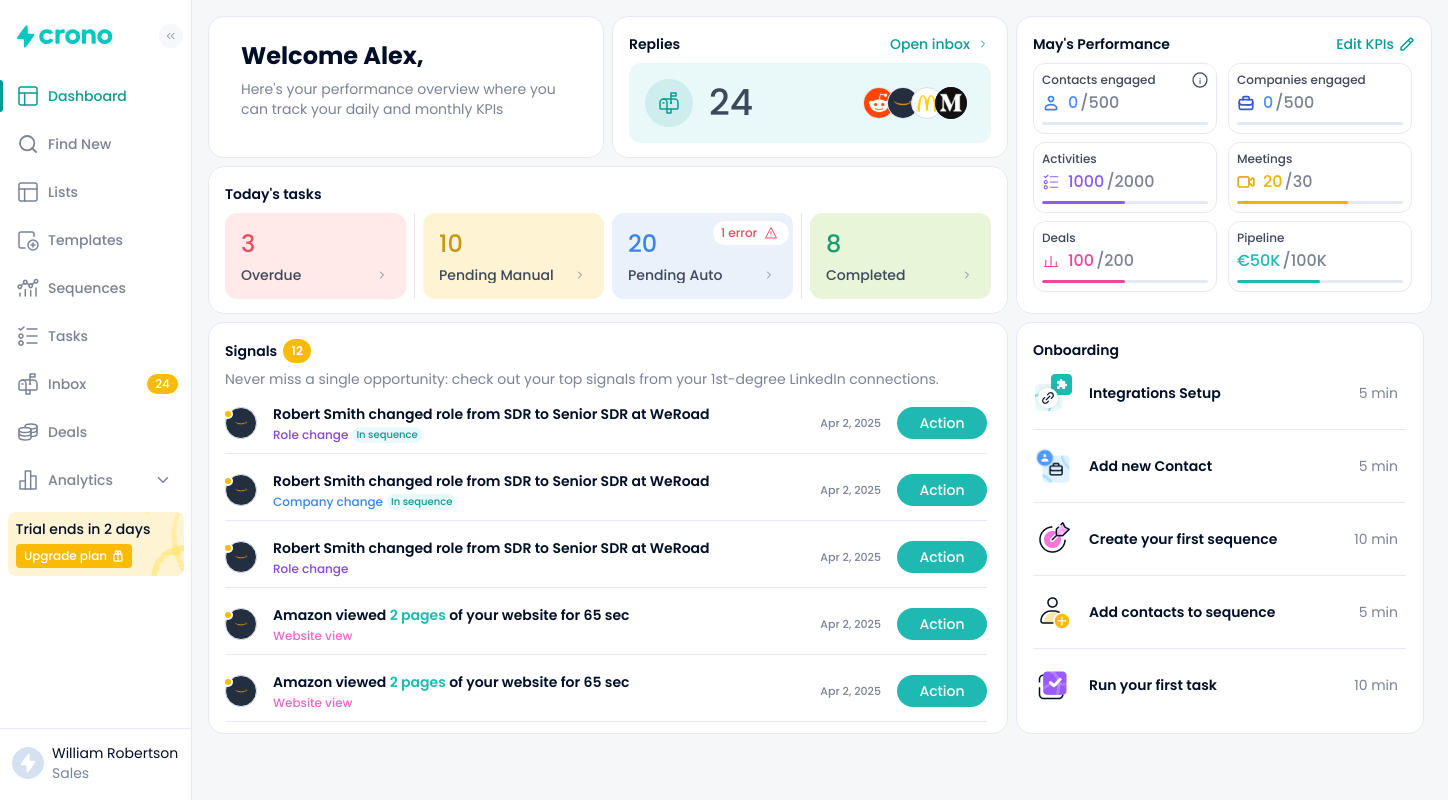
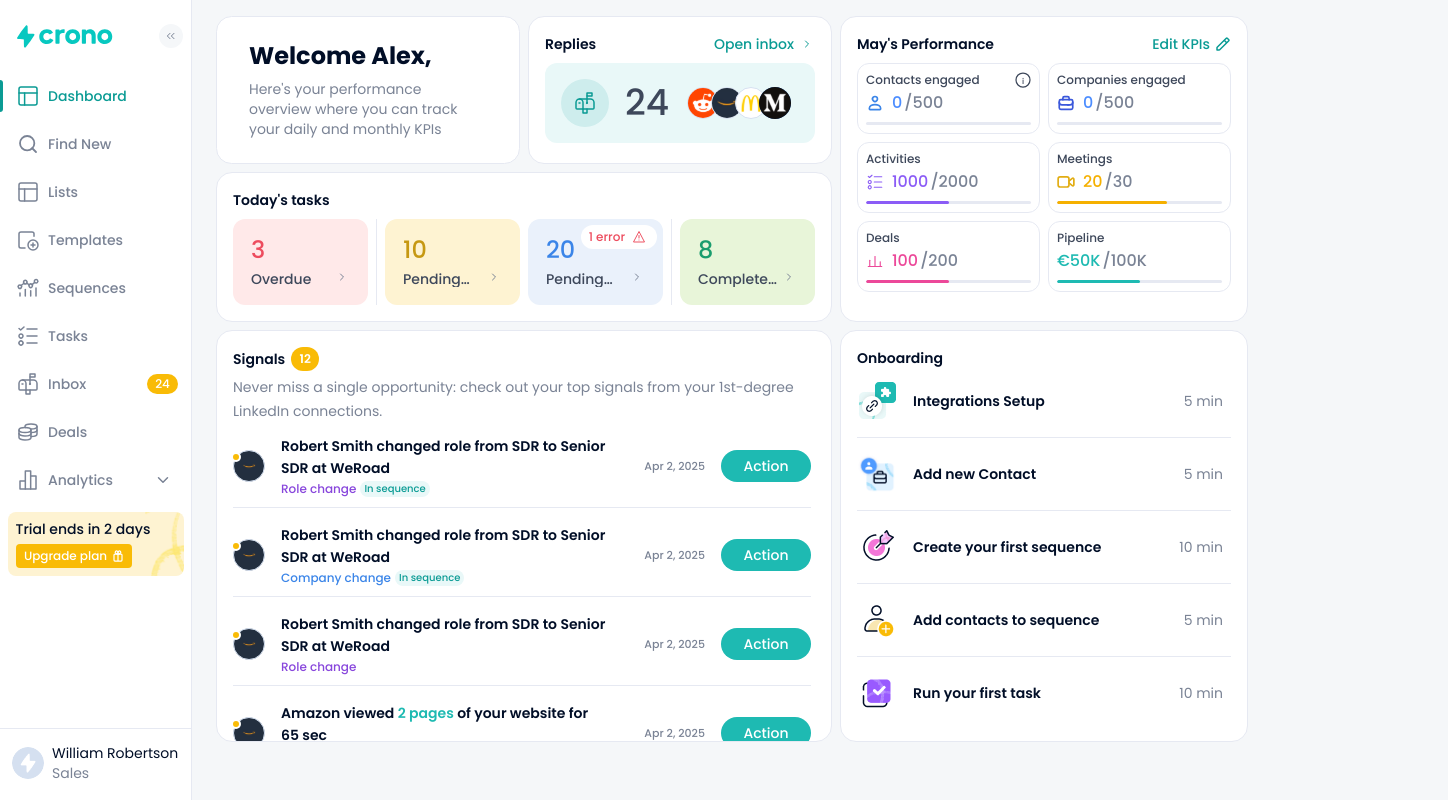
Before and after one commit to gabrielebelloo/crono-dashboard, a React (Vite) app: page /dashboard in a window 1280 px wide. Shown: the whole page, 1448 px wide, since content can reach past the window. Built offline with nearby package versions, Linux system fonts and the light colour scheme.

Commit message:
feat: enhance UI components with improved layout, responsiveness, and new tooltip styles; add color variables for better visual consistency

```diff
--- a/src/components/layout/AppLayout.tsx
+++ b/src/components/layout/AppLayout.tsx
@@ -7,7 +7,7 @@ export default function AppLayout({ children }: { children: React.ReactNode }) {
   const [sidebarOpen, setSidebarOpen] = useState(false);
 
   return (
-    <div className="flex min-h-screen">
+    <div className="flex min-h-screen min-w-0">
       <header className="fixed top-0 left-0 right-0 z-30 flex h-14 items-center justify-between border-b border-border bg-white px-4 lg:hidden">
         <Link to="/dashboard" className="flex shrink-0" aria-label="Crono - go to dashboard">
           <CronoLogo className="h-6 w-auto" aria-hidden />
@@ -37,7 +37,9 @@ export default function AppLayout({ children }: { children: React.ReactNode }) {
 
       <Sidebar mobileOpen={sidebarOpen} onClose={() => setSidebarOpen(false)} />
 
-      <main className="w-full p-4 pt-18 lg:pt-4">{children}</main>
+      <main className="min-w-0 flex-1 max-w-full overflow-x-hidden p-4 pt-18 sm:p-5 lg:p-6 lg:pt-4">
+        {children}
+      </main>
     </div>
   );
 }
--- a/src/components/ui/KpiCard.tsx
+++ b/src/components/ui/KpiCard.tsx
@@ -30,7 +30,7 @@ export default function KpiCard({
   const progressPct = Math.min(max > 0 ? (current / max) * 100 : 0, 100);
 
   return (
-    <div className="box-border flex h-[71px] w-[184px] max-w-full shrink-0 flex-col rounded-[12px] border border-border p-[8px]">
+    <div className="box-border flex h-[71px] w-full min-w-0 max-w-full shrink-0 flex-col rounded-[12px] border border-border p-[8px]">
       <div className="flex shrink-0 items-center justify-between gap-[4px]">
         <span className="text-kpi-title min-w-0 truncate">{title}</span>
 
@@ -70,14 +70,17 @@ export default function KpiCard({
             {showTooltip && (
               <div
                 role="tooltip"
-                className="absolute left-1/2 -translate-x-1/2 top-full mt-2 z-20 w-[246px] rounded-[4px] px-4 py-2 text-xs text-white leading-[18px]"
-                style={{ background: "#151618" }}
+                className="absolute left-1/2 top-full z-20 mt-1 flex w-[246px] -translate-x-1/2 flex-col items-center justify-center p-0"
               >
-                <span
-                  className="absolute left-1/2 -translate-x-1/2 bottom-full h-0 w-0 border-x-[5px] border-b-[5px] border-x-transparent"
-                  style={{ borderBottomColor: "#151618" }}
-                />
-                {tooltip}
+                {/* Figma: 10×4 frame, 7×4 polygon arrow above bubble */}
+                <div className="flex h-1 w-[10px] shrink-0 items-start justify-center" aria-hidden>
+                  <svg width="7" height="4" viewBox="0 0 7 4" className="shrink-0" aria-hidden>
+                    <polygon points="3.5,0 7,4 0,4" fill="var(--popup-dark-color)" />
+                  </svg>
+                </div>
+                <div className="box-border flex min-h-[64px] w-[246px] shrink-0 flex-row items-center justify-center gap-[10px] self-stretch rounded-[4px] bg-[var(--popup-dark-color)] px-4 py-2">
+                  <span className="max-w-[214px] text-center text-b3 text-white">{tooltip}</span>
+                </div>
               </div>
             )}
           </div>
--- a/src/components/ui/OnboardingItem.tsx
+++ b/src/components/ui/OnboardingItem.tsx
@@ -10,11 +10,13 @@ export default function OnboardingItem({ icon, label, duration, onClick }: Onboa
     <button
       type="button"
       onClick={onClick}
-      className="box-border flex h-10 w-[373px] max-w-full shrink-0 cursor-pointer items-center justify-between border-0 bg-transparent py-0 pl-0 pr-2 text-left transition-opacity duration-150 hover:opacity-80 focus-visible:outline-none focus-visible:ring-2 focus-visible:ring-secondary/40 focus-visible:ring-offset-2"
+      className="box-border flex h-10 w-full min-w-0 shrink-0 cursor-pointer items-center justify-between border-0 bg-transparent py-0 pl-0 pr-2 text-left transition-opacity duration-150 hover:opacity-80 focus-visible:outline-none focus-visible:ring-2 focus-visible:ring-secondary/40 focus-visible:ring-offset-2"
     >
-      <span className="flex h-10 shrink-0 items-center gap-4">
+      <span className="flex h-10 min-w-0 items-center gap-4">
         <img src={icon} alt="" aria-hidden="true" className="h-10 w-10 shrink-0 object-contain" />
-        <span className="flex items-center gap-2 text-s2 leading-[22px] text-dark">{label}</span>
+        <span className="min-w-0 max-w-[200px] text-left text-s2 leading-[22px] text-dark break-words sm:max-w-[260px] md:max-w-[280px]">
+          {label}
+        </span>
       </span>
       <span className="flex h-6 min-w-[44px] shrink-0 items-start justify-end">
         <span className="whitespace-nowrap text-b2 font-normal leading-6 text-gray">
--- a/src/components/ui/SignalItem.tsx
+++ b/src/components/ui/SignalItem.tsx
@@ -39,14 +39,21 @@ export default function SignalItem({ signal, onComplete, onDelete, showDivider =
         setOpen(false);
       }
     }
+    function handleEscape(e: KeyboardEvent) {
+      if (e.key === "Escape") setOpen(false);
+    }
     document.addEventListener("mousedown", handleOutsideClick);
-    return () => document.removeEventListener("mousedown", handleOutsideClick);
+    document.addEventListener("keydown", handleEscape);
+    return () => {
+      document.removeEventListener("mousedown", handleOutsideClick);
+      document.removeEventListener("keydown", handleEscape);
+    };
   }, [open]);
 
   return (
-    <div className="flex w-full flex-col gap-[10px] px-4">
-      <div className="flex min-h-10 w-full items-center gap-12">
-        <div className="flex min-w-0 flex-1 items-center gap-4">
+    <div className="flex w-full min-w-0 flex-col gap-[10px] px-4">
+      <div className="flex w-full min-w-0 flex-col gap-3 sm:min-h-10 sm:flex-row sm:items-center sm:justify-between sm:gap-4 lg:gap-8">
+        <div className="flex min-w-0 max-w-[min(100%,540px)] shrink items-center gap-4">
           <div className="relative shrink-0 self-center">
             <Avatar avatar={signal.avatar} />
             <span
@@ -55,8 +62,8 @@ export default function SignalItem({ signal, onComplete, onDelete, showDivider =
             />
           </div>
 
-          <div className="flex min-w-0 flex-1 flex-col gap-0.5">
-            <p className="text-s2 text-dark">
+          <div className="flex min-w-0 flex-col gap-0.5">
+            <p className="min-w-0 text-pretty text-s2 text-dark">
               {signal.description.map((part, i) => (
                 <span key={i} className={part.highlight ? "text-main" : undefined}>
                   {part.text}
@@ -79,12 +86,14 @@ export default function SignalItem({ signal, onComplete, onDelete, showDivider =
           </div>
         </div>
 
-        <div className="flex h-8 shrink-0 items-center gap-4">
+        <div className="flex w-full shrink-0 flex-row flex-wrap items-center justify-end gap-3 sm:w-auto sm:gap-4">
           <span className="text-b5 whitespace-nowrap text-gray">{signal.date}</span>
 
-          <div className="relative" ref={popoverRef}>
+          <div className="relative shrink-0" ref={popoverRef}>
             <button
               type="button"
+              aria-expanded={open}
+              aria-haspopup="menu"
               onClick={() => setOpen((p) => !p)}
               className="box-border flex h-8 w-[90px] shrink-0 cursor-pointer items-center justify-center rounded-[34px] bg-main px-4 py-[7px] text-s3 text-white transition-opacity duration-150 hover:opacity-90 active:opacity-80"
             >
@@ -93,32 +102,37 @@ export default function SignalItem({ signal, onComplete, onDelete, showDivider =
 
             {open && (
               <div
-                className="absolute right-0 top-full z-30 mt-2 w-[216px] rounded-[15.5px] border border-border bg-white"
-                style={{ boxShadow: "0px 4px 8px rgba(0, 0, 0, 0.1)" }}
+                className="absolute left-1/2 top-full z-30 mt-2 box-border flex w-[min(100vw-2rem,216px)] -translate-x-1/2 flex-col items-start gap-[10px] rounded-[16px] border border-border bg-white p-2 shadow-[0_4px_8px_rgba(0,0,0,0.1)] sm:left-auto sm:right-0 sm:translate-x-0 sm:w-[216px]"
+                role="menu"
               >
-                <div className="flex flex-col gap-1 p-2">
+                {/* Figma: inner column 200px content width, gap 4px between rows */}
+                <div className="flex w-full flex-col items-center gap-1">
                   <button
                     type="button"
+                    role="menuitem"
                     onClick={() => {
                       onComplete(signal.id);
                       setOpen(false);
                     }}
-                    className="flex h-10 w-full cursor-pointer items-center justify-between rounded-lg px-2 py-2 text-b3 text-secondary transition-colors duration-150 hover:bg-light active:opacity-80"
+                    className="box-border flex h-10 w-full cursor-pointer flex-row items-center gap-2 rounded-lg !bg-[var(--light-color)] px-2 py-2 text-left transition-colors duration-150 hover:!bg-[var(--hover-color)] active:opacity-90"
                   >
-                    Complete
-                    <CheckmarkIcon className="h-6 w-6 shrink-0" aria-hidden="true" />
+                    <span className="min-w-0 flex-1 text-b3 leading-4 text-secondary">
+                      Complete
+                    </span>
+                    <CheckmarkIcon className="h-6 w-6 shrink-0 text-secondary" aria-hidden="true" />
                   </button>
 
                   <button
                     type="button"
+                    role="menuitem"
                     onClick={() => {
                       onDelete(signal.id);
                       setOpen(false);
                     }}
-                    className="flex h-10 w-full cursor-pointer items-center justify-between rounded-lg px-2 py-2 text-b3 text-dark transition-colors duration-150 hover:bg-red-50 hover:text-red-500 active:opacity-80"
+                    className="box-border flex h-10 w-full cursor-pointer flex-row items-center gap-2 rounded-lg bg-transparent px-2 py-2 text-left transition-colors duration-150 hover:!bg-[var(--hover-color)] active:opacity-90"
                   >
-                    Delete
-                    <RemoveIcon className="h-6 w-6 shrink-0" aria-hidden="true" />
+                    <span className="min-w-0 flex-1 text-b3 leading-4 text-dark">Delete</span>
+                    <RemoveIcon className="h-6 w-6 shrink-0 text-dark" aria-hidden="true" />
                   </button>
                 </div>
               </div>
@@ -127,9 +141,7 @@ export default function SignalItem({ signal, onComplete, onDelete, showDivider =
         </div>
       </div>
 
-      {showDivider && (
-        <div className="h-px w-full max-w-[796px] self-center bg-border" aria-hidden />
-      )}
+      {showDivider && <div className="h-px w-full bg-border" aria-hidden />}
     </div>
   );
 }
--- a/src/components/ui/TaskCard.tsx
+++ b/src/components/ui/TaskCard.tsx
@@ -33,11 +33,11 @@ export default function TaskCard({
     <button
       type="button"
       onClick={onClick}
-      className={`relative box-border flex h-[86px] min-w-0 flex-1 basis-0 flex-col items-start rounded-[12.2105px] border-0 p-4 text-left outline-none transition-opacity duration-150 hover:opacity-90 focus-visible:ring-2 focus-visible:ring-gray/30 focus-visible:ring-offset-2 ${isPendingAuto ? "isolate" : ""} ${bg} ${className}`}
+      className={`relative box-border flex h-[86px] min-w-[148px] flex-1 basis-0 flex-col items-stretch overflow-hidden rounded-[12.2105px] border-0 p-3 text-left outline-none transition-opacity duration-150 hover:opacity-90 focus-visible:ring-2 focus-visible:ring-gray/30 focus-visible:ring-offset-2 sm:min-w-[155px] md:min-w-0 md:p-4 ${isPendingAuto ? "isolate" : ""} ${bg} ${className}`}
     >
       {errorCount != null && errorCount > 0 && (
-        <div className="absolute left-[101px] top-2 z-20 flex h-6 min-h-6 w-fit min-w-[71px] items-center gap-0.5 whitespace-nowrap rounded-2xl bg-white py-0 pl-2 pr-1.5">
-          <span className="text-b3 shrink-0 text-taskOverdueText">
+        <div className="absolute right-1.5 top-1.5 z-20 flex h-6 max-w-[calc(100%-0.75rem)] items-center gap-0.5 overflow-hidden text-ellipsis whitespace-nowrap rounded-2xl bg-white py-0 pl-2 pr-1.5">
+          <span className="min-w-0 truncate text-b3 text-taskOverdueText">
             {errorCount} {errorCount === 1 ? "error" : "errors"}
           </span>
           <span className="flex h-6 w-6 shrink-0 items-center justify-center" aria-hidden="true">
@@ -61,17 +61,23 @@ export default function TaskCard({
       )}
 
       <div
-        className={`mx-auto flex h-full w-[149.5px] max-w-full flex-col items-stretch justify-between ${isPendingAuto ? "gap-px" : ""}`}
+        className={`mr-auto flex h-full w-full max-w-[149.5px] flex-col items-stretch justify-between px-0.5 ${isPendingAuto ? "gap-px" : ""}`}
       >
         <span
-          className={`flex h-[30px] w-full shrink-0 items-center text-left text-task-count ${countTone}`}
+          className={`flex h-[30px] w-full min-w-0 shrink-0 items-center text-left text-task-count ${countTone}`}
         >
           {count}
         </span>
 
-        <div className="flex h-4 w-full min-w-0 shrink-0 flex-row items-center gap-1 p-0">
-          <span className="text-task-label min-w-0 flex-1 truncate text-left">{label}</span>
-          <ArrowIcon className="h-4 w-4 shrink-0 text-gray" width={16} height={16} aria-hidden />
+        <div className="flex min-h-0 w-full min-w-0 flex-row items-end justify-between gap-1 pb-0.5">
+          <span className="text-kpiTileLabel min-w-0 max-w-[calc(100%-1.25rem)] break-words text-left text-[11px] font-medium leading-[13px] line-clamp-2 md:text-task-label md:leading-4 md:line-clamp-2 lg:line-clamp-1">
+            {label}
+          </span>
+          <ArrowIcon
+            className="mb-0.5 h-4 w-4 shrink-0 self-end text-gray"
+            width={16}
+            height={16}
+          />
         </div>
       </div>
     </button>
--- a/src/index.css
+++ b/src/index.css
@@ -16,6 +16,8 @@
   --kpi-tile-label-color: var(--gray-hover-1-color);
   --avatar-ring-color: #d5e0f0;
   --stack-blue-color: #3b85e8;
+  /* KPI info tooltip / pop-up (Figma Main/Dark) */
+  --popup-dark-color: #151618;
   /* Today’s tasks — tile fills + metric colors (Figma) */
   --task-overdue-bg: #ffe9e9;
   --task-overdue-text: #ed4c5e;
--- a/src/pages/DashboardPage/DashboardPage.tsx
+++ b/src/pages/DashboardPage/DashboardPage.tsx
@@ -22,8 +22,9 @@ export default function DashboardPage() {
   const { signals, complete, remove } = useSignals();
 
   return (
-    <div className="grid grid-cols-1 gap-[8px] md:grid-cols-2 lg:grid-cols-[396px_396px_408px]">
-      <Card className="md:col-span-1 lg:col-start-1 lg:row-start-1 box-border h-[142px] w-full max-w-full gap-[8px] !px-[32px] !py-[24px]">
+    <div className="w-full min-w-0 max-w-[1216px]">
+      <div className="grid w-full min-w-0 max-w-full auto-rows-min grid-cols-1 gap-2 sm:gap-2 md:grid-cols-2 xl:[grid-template-columns:minmax(0,1fr)_minmax(0,1fr)_minmax(240px,min(408px,100%))] min-[1360px]:[grid-template-columns:minmax(260px,1fr)_minmax(260px,1fr)_minmax(0,min(408px,100%))]">
+        <Card className="md:col-span-1 xl:col-start-1 xl:row-start-1 box-border min-w-0 w-full max-w-full gap-[8px] px-6 py-6 md:min-h-[142px] md:px-8 xl:min-h-[142px] xl:!px-[32px] xl:!py-[24px]">
           <h1 className="min-w-0 w-full text-h1 text-dark">Welcome Alex,</h1>
           <p className="min-w-0 w-full text-b1 text-gray">
             {"Here's your performance overview where you can track your daily and monthly KPIs"}
@@ -35,15 +36,17 @@ export default function DashboardPage() {
           headerActionName="Open inbox"
           headerActionIcon={ArrowIcon}
           headerActionFunc={() => navigate("/inbox")}
-        className="md:col-span-1 lg:col-start-2 lg:row-start-1 box-border flex h-[142px] w-full max-w-full min-h-0 flex-col items-start overflow-hidden !rounded-[16px]"
+          className="md:col-span-1 xl:col-start-2 xl:row-start-1 box-border flex min-h-[142px] min-w-0 w-full max-w-full flex-col items-stretch overflow-hidden !rounded-[16px] xl:min-h-[142px]"
         >
-        <div className="flex h-[80px] w-full min-w-0 shrink-0 flex-row items-center gap-[16px] rounded-[12px] bg-light py-[16px] pl-[16px] pr-[24px]">
+          <div className="flex min-h-[80px] w-full min-w-0 max-w-full shrink-0 flex-row items-center gap-2 overflow-x-auto overflow-y-hidden rounded-[12px] bg-light py-4 pl-4 pr-4 sm:gap-3 sm:py-[16px] sm:pl-[16px] sm:pr-[24px] md:h-[80px] md:gap-[16px]">
             <div className="flex h-[48px] w-[48px] shrink-0 items-center justify-center rounded-[24px] bg-hover p-[12px]">
               <sidebarIcons.inbox className="h-[24px] w-[24px] shrink-0 text-secondary" />
             </div>
-          <div className="shrink-0 text-[36px] font-medium leading-[44px] text-grayHover1">24</div>
-          <div className="ml-auto flex h-[32px] shrink-0 items-center">
-            <div className="-space-x-[8px] flex items-center">
+            <div className="shrink-0 text-[36px] font-medium leading-[44px] text-grayHover1">
+              24
+            </div>
+            <div className="flex min-w-0 flex-1 justify-end">
+              <div className="-space-x-[8px] flex shrink-0 items-center">
                 {[RedditLogo, AmazonLogo, McLogo, MediumLogo].map((Logo, idx) => (
                   <div
                     key={idx}
@@ -64,9 +67,9 @@ export default function DashboardPage() {
           headerTitle="May's Performance"
           headerActionName="Edit KPIs"
           headerActionIcon={EditIcon}
-        className="md:col-span-2 lg:col-start-3 lg:row-start-1 lg:row-span-2 flex h-full min-h-0 w-full max-w-full flex-col self-stretch overflow-hidden !rounded-[16px]"
+          className="md:col-span-2 xl:col-start-3 xl:row-start-1 xl:row-span-2 flex min-h-[280px] w-full min-w-0 max-w-full flex-col self-stretch overflow-hidden !rounded-[16px] xl:h-full xl:min-h-0 xl:max-w-[min(408px,100%)] xl:justify-self-stretch"
         >
-        <div className="grid min-h-0 flex-1 grid-cols-2 content-start gap-[8px] auto-rows-min">
+          <div className="grid min-h-0 min-w-0 w-full max-w-full flex-1 grid-cols-2 content-start gap-[8px] auto-rows-min">
             {kpiItems.map((item) => (
               <KpiCard key={item.title} {...item} />
             ))}
@@ -75,9 +78,9 @@ export default function DashboardPage() {
 
         <Card
           headerTitle="Today's tasks"
-        className="md:col-span-2 lg:col-span-2 lg:col-start-1 lg:row-start-2 box-border flex h-[148px] w-full max-w-full flex-col overflow-hidden !rounded-[16px]"
+          className="md:col-span-2 xl:col-span-2 xl:col-start-1 xl:row-start-2 box-border flex min-h-0 min-w-0 w-full max-w-full flex-col overflow-hidden !rounded-[16px] md:min-h-[148px]"
         >
-        <div className="box-border flex h-[86px] w-full min-w-0 shrink-0 flex-row items-center gap-2 p-0">
+          <div className="box-border flex min-h-[86px] w-full min-w-0 shrink-0 flex-row items-stretch gap-2 overflow-x-auto overflow-y-hidden p-0 [-webkit-overflow-scrolling:touch] md:h-[86px] md:overflow-x-visible">
             {taskItems.map((item, idx) => (
               <Fragment key={item.label}>
                 {/* Figma: 1px rules after Overdue & after Pending Auto only — not between Manual ↔ Auto */}
@@ -90,7 +93,7 @@ export default function DashboardPage() {
           </div>
         </Card>
 
-      <div className="contents lg:col-span-3 lg:col-start-1 lg:row-start-3 lg:flex lg:w-full lg:max-w-full lg:flex-row lg:items-stretch lg:gap-2">
+        <div className="contents xl:col-span-3 xl:col-start-1 xl:row-start-3 xl:flex xl:min-h-0 xl:min-w-0 xl:w-full xl:max-w-full xl:flex-row xl:items-stretch xl:gap-2">
           <Card
             headerTitle="Signals"
             headerCounter={signals.length}
@@ -100,7 +103,7 @@ export default function DashboardPage() {
                 LinkedIn connections.
               </p>
             }
-          className="md:col-span-2 box-border flex max-h-[60vh] w-full min-w-0 flex-col gap-3 overflow-hidden !rounded-[16px] !p-0 !pb-0 !pt-4 lg:max-h-[412px] lg:h-[412px] lg:w-[800px] lg:max-w-[800px] lg:shrink-0"
+            className="md:col-span-2 box-border flex max-h-[min(60vh,520px)] w-full min-w-0 flex-col gap-3 overflow-hidden !rounded-[16px] !p-0 !pb-0 !pt-4 max-xl:flex-1 xl:max-h-[min(412px,70vh)] xl:min-h-[280px] xl:min-w-0 xl:flex-1 xl:basis-0 2xl:max-h-[412px]"
           >
             <div className="flex min-h-0 min-w-0 flex-1 flex-col gap-4 overflow-y-auto pr-1">
               {signals.map((signal, idx) => (
@@ -113,7 +116,7 @@ export default function DashboardPage() {
                 />
               ))}
               {signals.length === 0 && (
-              <p className="px-4 py-6 text-center text-sm text-gray">
+                <p className="px-4 py-6 text-center text-b2 text-gray">
                   All signals handled, great work!
                 </p>
               )}
@@ -122,14 +125,14 @@ export default function DashboardPage() {
 
           <Card
             headerTitle="Onboarding"
-          className="md:col-span-2 box-border flex max-h-[60vh] w-full min-w-0 flex-col overflow-hidden !rounded-[16px] lg:max-h-none lg:h-[412px] lg:w-[408px] lg:max-w-[408px] lg:shrink-0"
+            className="md:col-span-2 box-border flex max-h-[min(60vh,520px)] w-full min-w-0 flex-col overflow-hidden !rounded-[16px] max-xl:flex-1 xl:max-h-[min(412px,70vh)] xl:min-h-[240px] xl:min-w-0 xl:w-full xl:max-w-[408px] xl:shrink xl:grow-0 2xl:max-h-[412px]"
           >
-          <div className="mt-1 flex min-h-0 min-w-0 flex-1 flex-col items-start gap-4 overflow-y-auto">
+            <div className="mt-1 flex min-h-0 min-w-0 w-full flex-1 flex-col items-stretch gap-4 overflow-y-auto">
               {onboardingItems.map((item, idx) => (
                 <Fragment key={item.label}>
                   <OnboardingItem {...item} />
                   {idx < onboardingItems.length - 1 && (
-                  <div className="h-px w-[373px] max-w-full shrink-0 bg-border" aria-hidden />
+                    <div className="h-px w-full shrink-0 bg-border" aria-hidden />
                   )}
                 </Fragment>
               ))}
@@ -137,5 +140,6 @@ export default function DashboardPage() {
           </Card>
         </div>
       </div>
+    </div>
   );
 }
```
Lines whose indentation alone changed are shown as unchanged.
